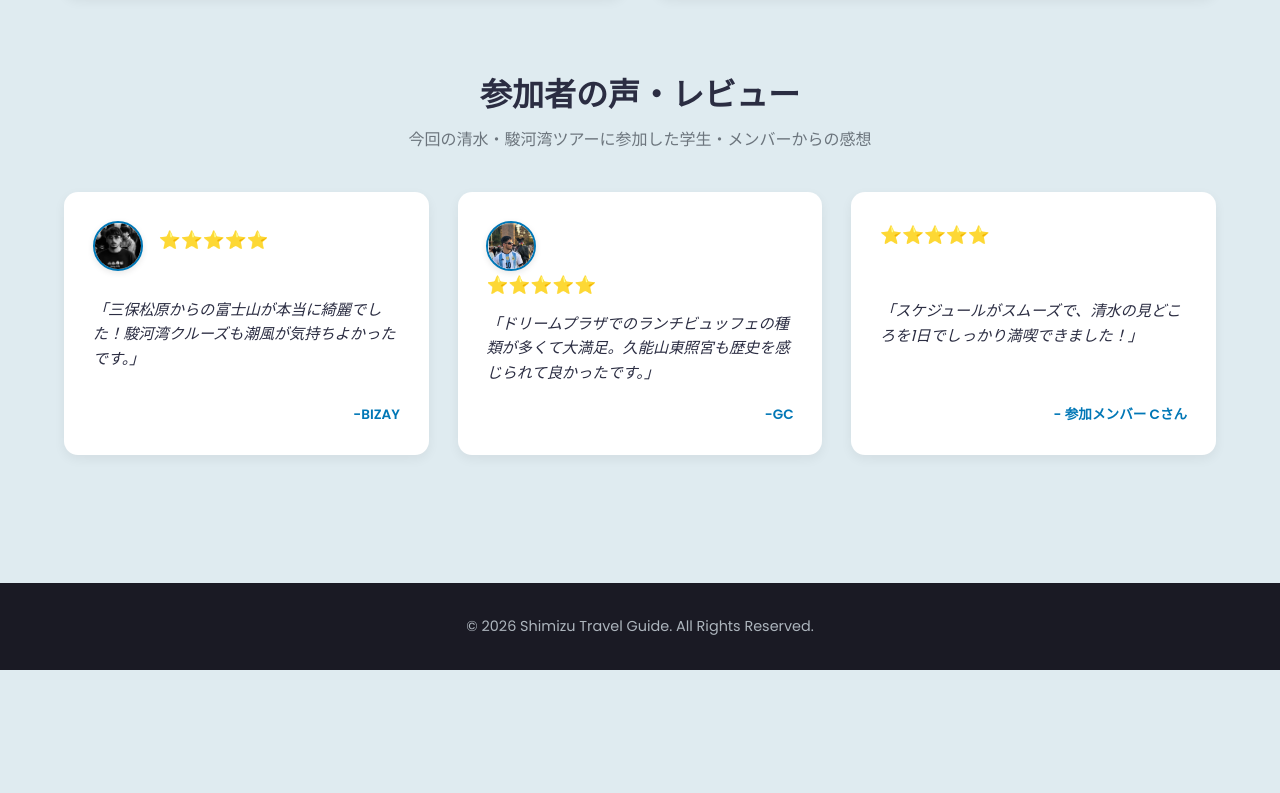
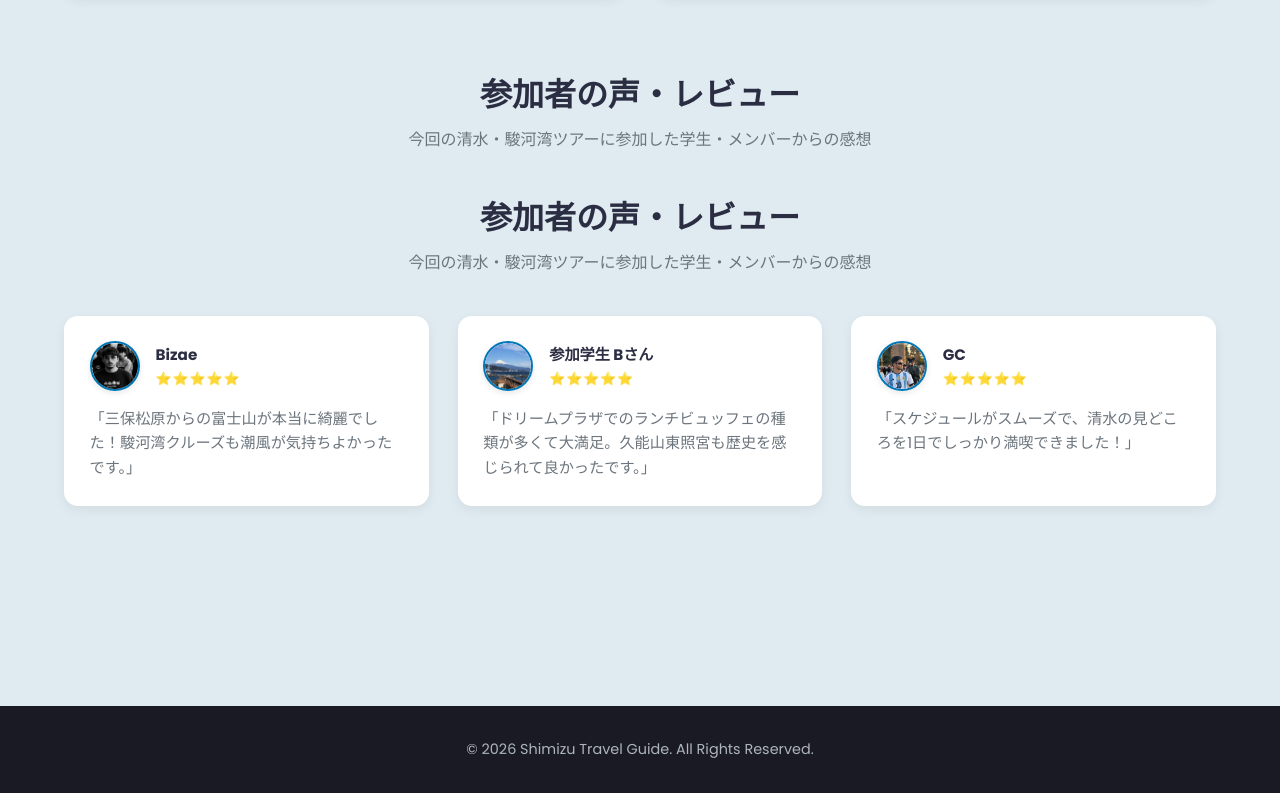
Before and after one commit to gcmahesh/Travel-GC, a plain HTML site: page index.html in a window 1280 px wide. Shown: the part 2391-3184 px from the top of the page. Before the commit the page ends 3061 px from the top, so only its background shows below. Drawn offline with Linux system fonts and the light colour scheme.

Commit message:
review section added

```diff
--- a/index.html
+++ b/index.html
@@ -208,38 +208,58 @@
 
       <div class="reviews-grid">
 
-        <!-- Review Card 1 (Logo Added) -->
+    <!-- Review Section -->
+    <section id="reviews" class="section">
+      <div class="section-title">
+        <h2 data-ja="参加者の声・レビュー" data-en="Participant Reviews">参加者の声・レビュー</h2>
+        <p data-ja="今回の清水・駿河湾ツアーに参加した学生・メンバーからの感想" data-en="Feedback from tour participants">今回の清水・駿河湾ツアーに参加した学生・メンバーからの感想</p>
+      </div>
+
+      <div class="reviews-grid">
+
+        <!-- Review Card 1 -->
         <div class="review-card">
-          <div class="reviewer-header">
+          <div class="reviewer-container">
             <img src="Image/bj.jpg" alt="Reviewer Avatar" class="reviewer-avatar">
-            <div class="review-stars">⭐⭐⭐⭐⭐</div>
+            <div class="reviewer-info">
+              <span class="review-author" data-ja="Bizae" data-en=" Bizae">Bizae</span>
+              <div class="review-stars">⭐⭐⭐⭐⭐</div>
+            </div>
           </div>
           <p data-ja="「三保松原からの富士山が本当に綺麗でした！駿河湾クルーズも潮風が気持ちよかったです。」"
              data-en="“The view of Mt. Fuji from Miho Pine Grove was breathtaking! The bay cruise was so refreshing.”">
             「三保松原からの富士山が本当に綺麗でした！駿河湾クルーズも潮風が気持ちよかったです。」
           </p>
-          <span class="review-author" data-ja="-BIZAY" data-en="-BIZAY">-BIZAY</span>
         </div>
 
         <!-- Review Card 2 -->
         <div class="review-card">
-          <img src="Image/ma.jpg" alt="Reviewer Avatar" class="reviewer-avatar">
-          <div class="review-stars">⭐⭐⭐⭐⭐</div>
+          <div class="reviewer-container">
+            <img src="Image/fuji.jpg" alt="Reviewer Avatar" class="reviewer-avatar">
+            <div class="reviewer-info">
+              <span class="review-author" data-ja="参加学生 Bさん" data-en="Student B">参加学生 Bさん</span>
+              <div class="review-stars">⭐⭐⭐⭐⭐</div>
+            </div>
+          </div>
           <p data-ja="「ドリームプラザでのランチビュッフェの種類が多くて大満足。久能山東照宮も歴史を感じられて良かったです。」"
              data-en="“Super satisfying lunch buffet at Dream Plaza. Kunozan Toshogu Shrine was also full of fascinating history.”">
             「ドリームプラザでのランチビュッフェの種類が多くて大満足。久能山東照宮も歴史を感じられて良かったです。」
           </p>
-          <span class="review-author" data-ja="-GC" data-en="-GC">-GC</span>
         </div>
 
         <!-- Review Card 3 -->
         <div class="review-card">
-          <div class="review-stars">⭐⭐⭐⭐⭐</div>
+          <div class="reviewer-container">
+            <img src="Image/ma.jpg" alt="Reviewer Avatar" class="reviewer-avatar">
+            <div class="reviewer-info">
+              <span class="review-author" data-ja="GC" data-en="Member GC">GC</span>
+              <div class="review-stars">⭐⭐⭐⭐⭐</div>
+            </div>
+          </div>
           <p data-ja="「スケジュールがスムーズで、清水の見どころを1日でしっかり満喫できました！」"
              data-en="“The schedule was smooth and well-organized. We fully enjoyed the best of Shimizu in a single day!”">
             「スケジュールがスムーズで、清水の見どころを1日でしっかり満喫できました！」
           </p>
-          <span class="review-author" data-ja="- 参加メンバー Cさん" data-en="- Member C">- 参加メンバー Cさん</span>
         </div>
 
       </div>
--- a/style.css
+++ b/style.css
@@ -24,10 +24,9 @@ html {
 body {
   font-family: 'Poppins', 'Noto Sans JP', sans-serif;
   color: var(--text-main);
-  background-color: var(--bg-light);
+  background-color: #dfebf0;
   line-height: 1.6;
   overflow-x: hidden;
-  background-color: #dfebf0;
 }
 
 /* --- Header / Navbar --- */
@@ -626,6 +625,7 @@ body {
     margin-left: 2.5rem;
   }
 }
+
 /* --- Modern Enhancements & Smooth Animations --- */
 .card {
   transition: transform 0.4s cubic-bezier(0.165, 0.84, 0.44, 1), box-shadow 0.4s cubic-bezier(0.165, 0.84, 0.44, 1);
@@ -667,7 +667,8 @@ body {
 ::-webkit-scrollbar-thumb:hover {
   background: var(--primary-hover);
 }
-/* --- Review Section Style --- */
+
+/* --- Review Section & Reviewer Layout Style --- */
 .reviews-grid {
   display: grid;
   grid-template-columns: repeat(auto-fit, minmax(280px, 1fr));
@@ -683,7 +684,6 @@ body {
   transition: var(--transition);
   display: flex;
   flex-direction: column;
-  justify-content: space-between;
 }
 
 .review-card:hover {
@@ -691,38 +691,62 @@ body {
   box-shadow: var(--shadow-hover);
 }
 
-.review-stars {
-  font-size: 1.1rem;
-  margin-bottom: 0.8rem;
-}
-
-.review-card p {
-  font-size: 0.95rem;
-  color: var(--text-main);
-  font-style: italic;
-  line-height: 1.6;
-  margin-bottom: 1.2rem;
-}
-
-.review-author {
-  font-size: 0.85rem;
-  font-weight: 600;
-  color: var(--primary-color);
-  text-align: right;
-}
-/* --- Circular Reviewer Avatar Style --- */
-.reviewer-header {
+/* --- Reviewer Vertical Alignment Style --- */
+.reviewer-container {
   display: flex;
   align-items: center;
   gap: 1rem;
-  margin-bottom: 0.8rem;
+  margin-bottom: 1rem;
 }
 
 .reviewer-avatar {
   width: 50px;
   height: 50px;
-  border-radius: 50%; /* तस्बिरलाई पूर्ण रूपमा गोलो (Circle) बनाउँछ */
-  object-fit: cover;  /* तस्बिर बिग्रन वा तнकिन दिँदैन */
+  border-radius: 50%; /* तस्बिरलाई गोलो बनाउँछ */
+  object-fit: cover;
   border: 2px solid var(--primary-color);
   box-shadow: 0 2px 6px rgba(0, 0, 0, 0.1);
+  flex-shrink: 0;
 }
+
+.reviewer-info {
+  display: flex;
+  flex-direction: column;
+  gap: 0.15rem; /* नाम र स्टार्सको बीचको दूरी */
+}
+
+.review-author {
+  font-size: 0.95rem;
+  font-weight: 700;
+  color: var(--text-main);
+  text-align: left;
+}
+
+.review-stars {
+  font-size: 0.8rem;
+  letter-spacing: 1px;
+}
+
+/* Card layout adjustment */
+.review-card {
+  background: var(--white);
+  padding: 1.6rem;
+  border-radius: var(--radius);
+  box-shadow: var(--shadow-sm);
+  display: flex;
+  flex-direction: column;
+  justify-content: flex-start;
+  transition: var(--transition);
+}
+
+.review-card:hover {
+  transform: translateY(-5px);
+  box-shadow: var(--shadow-hover);
+}
+
+.review-card p {
+  font-size: 0.95rem;
+  color: var(--text-muted);
+  line-height: 1.6;
+  margin: 0;
+}
```
